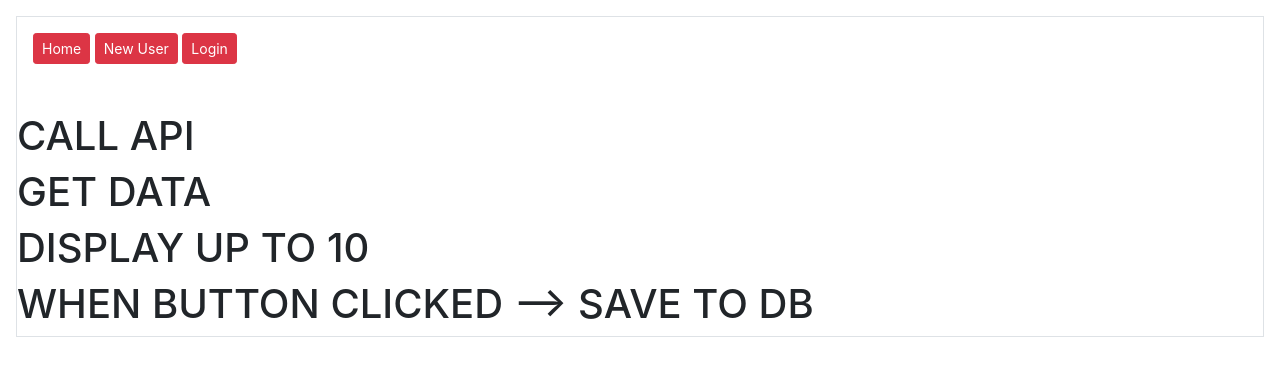
After one commit to Gogeruk/junior_php_dev_TestTask_php_1_test_task_mykyta_korsikov, a PHP site: page /new/app/Views/MainData.php in a window 1280 px wide. The commit adds this page. Shown: the top 376 px of the page. Run offline with PHP 8.4, Linux system fonts and the light colour scheme; data that the repository does not hold is empty; some libraries are stand-ins or nearby versions.

Commit message:
main page added

```diff
--- a/app/app/Controllers/HomeController.php
+++ b/app/app/Controllers/HomeController.php
@@ -7,7 +7,10 @@ use App\Modules\View;
 
 class HomeController
 {
-    public function index()
+    /**
+     * @return mixed
+     */
+    public function index(): mixed
     {
         return View::display('Home', ['page' => 'HOME']);
     }
--- a/app/app/Controllers/UserController.php
+++ b/app/app/Controllers/UserController.php
@@ -44,7 +44,7 @@ class UserController
     /**
      * @return mixed
      */
-    public function login()
+    public function login(): mixed
     {
         $errors['email'] = [];
         $errors['password'] = [];
@@ -59,6 +59,7 @@ class UserController
                 // check if user exists
 
 
+                // redirect to the '3 button' page
                 return View::display('Home', ['page' => 'HOME']);
             }
         }
--- /dev/null
+++ b/app/app/Views/MainData.php
@@ -0,0 +1,14 @@
+<?php include('Main.php'); ?>
+<?php include('Navigation.php'); ?>
+
+
+
+<h1>CALL API</h1>
+<h1>GET DATA</h1>
+<h1>DISPLAY UP TO 10</h1>
+<h1>WHEN BUTTON CLICKED --> SAVE TO DB</h1>
+
+
+
+
+<?php include('End.php'); ?>
--- a/app/app/routes.php
+++ b/app/app/routes.php
@@ -7,3 +7,4 @@ use Core\Router;
 Router::addRoute('/', [Controllers\HomeController::class, 'index']);
 Router::addRoute('/new', [Controllers\UserController::class, 'new']);
 Router::addRoute('/login', [Controllers\UserController::class, 'login']);
+Router::addRoute('/main', [Controllers\MainDataController::class, 'main']);
```
Also changed, not shown: app/app/Controllers/MainDataController.php (added, +16 -0 lines).
